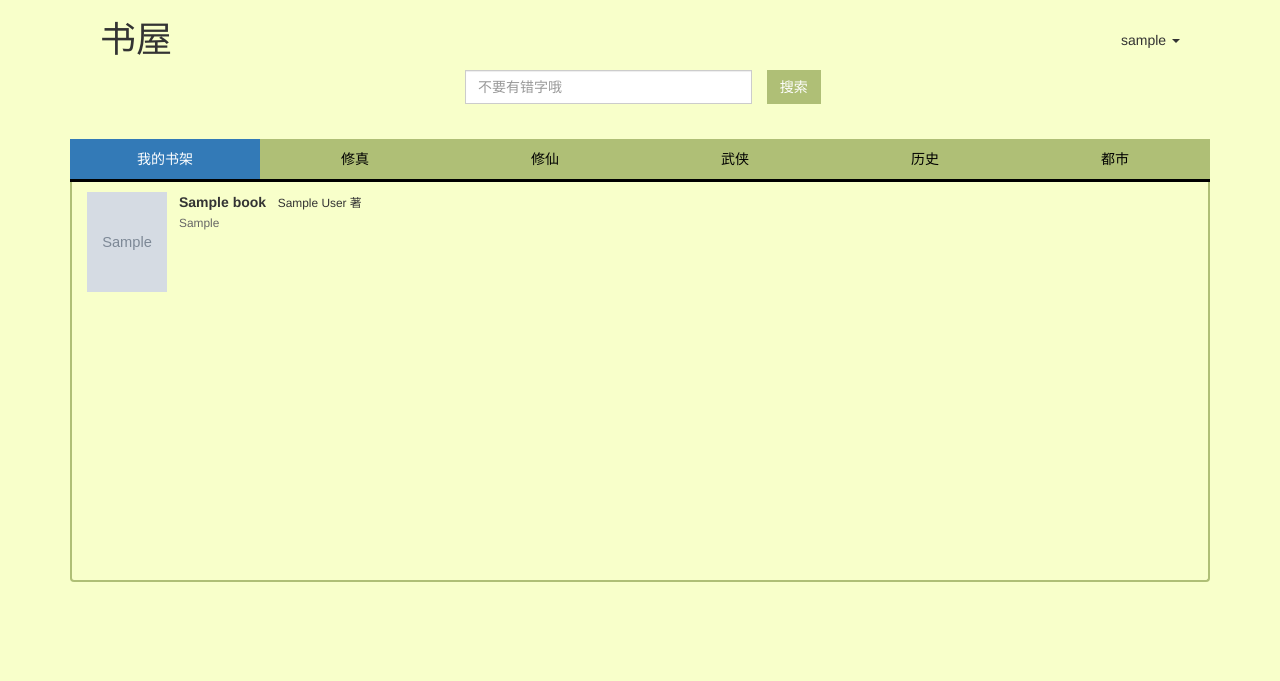
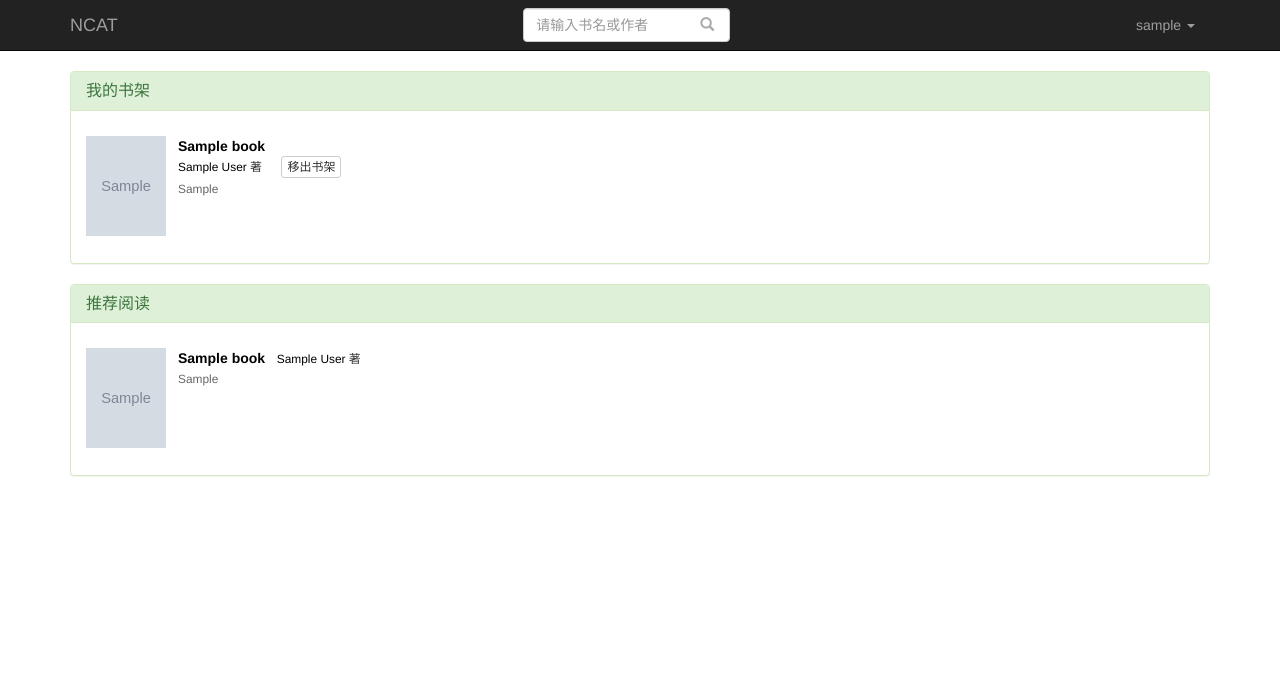
Before and after one commit to FFYFYY/bs, a Django app: page / in a window 1280 px wide. Shown: the top 681 px of the page. Run offline with Django 3.2, Linux system fonts and the light colour scheme; a user stored in the database is signed in; tables that the repository leaves empty hold one stand-in row (values such as "Sample post"); grey boxes marked "Sample" are stand-in pictures.

Commit message:
完善页面

```diff
--- a/ShuWu/ShuWu/urls.py
+++ b/ShuWu/ShuWu/urls.py
@@ -15,7 +15,7 @@ Including another URLconf
 """
 from django.contrib import admin
 from django.urls import path, include
-from . import views
+from ShuWu import views
 
 
 urlpatterns = [
--- a/ShuWu/novels/urls.py
+++ b/ShuWu/novels/urls.py
@@ -3,9 +3,11 @@ from . import views
 
 urlpatterns = [
     path('', views.index_view, name='index'),
-    path('search', views.search_view, name='search'),
-    path('login', views.login_view, name='login'),
-    path('logout', views.logout_view, name='logout'),
-    path('register', views.register_view, name='register'),
-    path('novel/<int>', views.novel_view, name='novel')
+    path('search/', views.search_view, name='search'),
+    path('author/', views.author_view, name='author'),
+    path('login/', views.login_view, name='login'),
+    path('logout/', views.logout_view, name='logout'),
+    path('register/', views.register_view, name='register'),
+    path('book/<int:book_id>/', views.book_view, name='book'),
+    path('like/<int:book_id>/', views.like_view, name='like')
 ]
--- a/ShuWu/novels/views.py
+++ b/ShuWu/novels/views.py
@@ -1,33 +1,91 @@
-from django.shortcuts import render, HttpResponse, redirect, reverse
+from django.shortcuts import render, HttpResponse, redirect, reverse, get_object_or_404
+from django.contrib.auth import logout, login, authenticate
 from .models import Books, BookUrls, Likes
 from django.contrib.auth.models import User
 from .form import RegisterForm, LoginForm
-from django.contrib.auth import logout, login, authenticate
+from django.core.cache import cache
+from django.http import JsonResponse
 from django.db.models import Q
 
 
 def index_view(request):
-    books = Books.objects.all()
-    context = {
-        'books': books,
-    }
+    context = {}
+    if request.user.is_authenticated:
+        like_books = Likes.objects.filter(user=request.user)
+        context['books'] = like_books
+
+    hot_search_novels = cache.get('hot_search_novels')
+    if not hot_search_novels:
+        hot_search_novels = Books.objects.all().order_by('-searches')[:30]
+        cache.set('hot_search_novels', hot_search_novels, 3600)
+
+    context['hot_search_novels'] = hot_search_novels
     return render(request, 'index.html', context)
 
 
 def search_view(request):
-    msg = request.POST.get("msg").strip()
-    # sources = Sources.objects.filter(Q(book__icontains=msg))
-    # for i in sources:
-    #     print(i)
-    return HttpResponse(msg)
+    msg = request.GET.get("msg").strip()
+    context = {}
+    context['book_count'] = 0
+    if not msg:
+        return render(request, 'search.html', context)
+    books = Books.objects.filter(
+        Q(book_name__icontains=msg) | Q(author__icontains=msg))
+    book_count = books.count()
+    if book_count < 500:
+        context['books'] = books
+        context['book_count'] = book_count
+    else:
+        context['book_count'] = 0
+    return render(request, 'search.html', context)
 
 
-def novel_view(request):
-    pass
+def author_view(request):
+    msg = request.GET.get("msg").strip()
+    context = {}
+    if not msg:
+        context['book_count'] = 0
+        return render(request, 'search.html', context)
+    books = Books.objects.filter(author=msg)
+    book_count = books.count()
+    context['books'] = books
+    context['book_count'] = book_count
+    return render(request, 'search.html', context)
 
 
-def like_view(request):
-    pass
+def book_view(request, book_id):
+    book = get_object_or_404(Books, id=book_id)
+    book_urls = BookUrls.objects.filter(book=book_id)
+    context = {}
+    if request.user.is_authenticated:
+        is_like = Likes.objects.filter(book=book, user=request.user)
+        if is_like:
+            context['like'] = "取消收藏"
+        else:
+            context['like'] = "加入书架"
+    context['book'] = book
+    context['book_urls'] = book_urls
+    book.searches += 1
+    book.save()
+    return render(request, 'book.html', context)
+
+
+def like_view(request, book_id):
+    data = {}
+    if request.user.is_authenticated:
+        book = get_object_or_404(Books, id=book_id)
+        is_like = Likes.objects.filter(book=book, user=request.user)
+        if is_like:
+            is_like.delete()
+            data['like'] = False
+        else:
+            like = Likes(book=book, user=request.user)
+            like.save()
+            data['like'] = True
+        data['status'] = 'SUCCESS'
+    else:
+        data['status'] = 'ERROR'
+    return JsonResponse(data)
 
 
 def logout_view(request):
--- /dev/null
+++ b/ShuWu/static/css/base.css
@@ -0,0 +1,27 @@
+ a {
+  color: black;
+}
+a:focus, a:hover {
+  text-decoration: none;
+}
+.book_img {
+  float: left;
+  margin-right: 12px;
+  width: 80px;
+  height: 100px;
+  overflow: hidden;
+}
+.book_img img {
+  width: 100%;
+  height: 100%;
+  transition: all .3s;
+}
+.book_img img:hover {
+  transform: scale(1.1);
+}
+.search{
+  background: none;
+  border: none;
+  margin-left: -3em;
+  color: #aaa;
+}
--- /dev/null
+++ b/ShuWu/templates/base.html
@@ -0,0 +1,57 @@
+<!DOCTYPE html>
+{% load static %}
+
+<html>
+<head>
+  <title>NCAT</title>
+  <meta charset="utf8">
+  <link rel="icon" href="{% static 'img/favicon.ico' %}"/>
+  <link rel="stylesheet" href="https://cdn.jsdelivr.net/npm/bootstrap@3.3.7/dist/css/bootstrap.min.css">
+  <link rel="stylesheet" href="{% static 'css/base.css' %}">
+  <script src="https://cdn.bootcss.com/jquery/3.3.1/jquery.min.js"></script>
+  <script src="https://cdn.jsdelivr.net/npm/bootstrap@3.3.7/dist/js/bootstrap.min.js"></script>
+</head>
+
+<body>
+  <nav class="navbar navbar-inverse navbar-static-top">
+    <div class="container">
+      <div style="display: flex; justify-content: space-between;">
+        <a class="navbar-brand" href="{% url 'books:index' %}">NCAT</a>
+        <form class="navbar-form" action="{% url 'books:search' %}">
+          <div class="form-group">
+            <input type="text" class="form-control" name="msg" required="required" placeholder="请输入书名或作者">
+          </div>
+          <button type="submit" class="btn search"><span class="glyphicon glyphicon-search"></span>
+          </button>
+        </form>
+        <ul class="nav navbar-nav">
+          {% if user.is_authenticated %}
+          <li class="dropdown" >
+            <a href="#" class="dropdown-toggle" data-toggle="dropdown" role="button" aria-haspopup="true" aria-expanded="false">{{ user.username }}  <span class="caret"></span></a>
+            <ul class="dropdown-menu dropdown-menu-right" style="min-width:100%;">
+              {% if user.is_staff or user.is_superuser %}
+              <li><a href="{% url 'admin:index' %}" target="_blank">后台管理</a></li>
+              <li role="separator" class="divider"></li>
+              {% endif %}
+              <li><a href="{% url 'books:logout' %}?from={{ request.path }}">退出登录</a></li>
+            </ul>
+          </li>
+          {% else %}
+          <li><a href="{% url 'books:login' %}?from={{ request.path }}">登录</a> </li>
+          <li> <a href="{% url 'books:register' %}?from={{ request.path }}">注册</a></li>
+          {% endif %}
+        </ul>
+      </div>
+    </div>
+  </div>
+</nav>
+<div class="container">
+  {% block content %}
+  {% endblock %}
+</div>
+
+{% block script %}
+{% endblock%}
+
+</body>
+</html>
--- a/ShuWu/templates/index.html
+++ b/ShuWu/templates/index.html
@@ -1,182 +1,91 @@
-<!DOCTYPE html>
-{% load static %}
+{% extends 'base.html' %}
 
-<html>
-<head>
-  <title>书屋</title>
-  <meta charset="utf8">
-  <link rel="icon" href="{% static 'img/favicon.ico' %}"/>
-  <link rel="stylesheet" href="https://cdn.jsdelivr.net/npm/bootstrap@3.3.7/dist/css/bootstrap.min.css">
-  <script src="https://cdn.bootcss.com/jquery/3.3.1/jquery.min.js"></script>
-  <script src="https://cdn.jsdelivr.net/npm/bootstrap@3.3.7/dist/js/bootstrap.min.js"></script>
-  <style>
-    * {
-      box-sizing: border-box;
-    }
+{% block content %}
+{% if user.is_authenticated %}
 
-    body {
-      background-color: rgba(243, 255, 162, 0.56);
-      height: 100%;
-      width: 100%;
-      padding: 0;
-      margin: 0;
-    }
-
-    a {
-      color: black;
-
-    }
-
-    a:focus, a:hover {
-      text-decoration: none;
-    }
-
-    .nav-pills li {
-      padding: 0 -2px;
-    }
-
-    .nav-pills li a {
-      border-radius: 0;
-    }
-
-    .btn-primary {
-      background-color: #afbf76;
-      border-color: #afbf76;
-    }
-
-    .book_img {
-      float: left;
-      margin-right: 12px;
-      width: 80px;
-      height: 100px;
-      overflow: hidden;
-
-    }
-
-    .book_img img {
-      width: 100%;
-      height: 100%;
-      transition: all .3s;
-    }
-
-    .book_img img:hover {
-      transform: scale(1.1);
-    }
-
-  </style>
-</head>
-
-<body>
-<div class="container" style="height:100%;">
-  <div class="col-lg-12">
-    <div class="col-lg-6"><h1>书屋</h1></div>
-    <div class="col-lg-6 text-right" style="margin-top: 30px;">
-      {% if user.is_authenticated %}
-        <div class="dropdown" style="display: inline-block;">
-          <p style="display: inline-block;" class="dropdown-toggle" data-toggle="dropdown" role="button">{{ user.username }}
-            <span class="caret"></span></p>
-          <ul class="dropdown-menu dropdown-menu-right" style="min-width:100%;">
-            {% if user.is_staff or user.is_superuser %}
-            <li><a href="{% url 'admin:index' %}" target="_blank">后台管理</a></li>
-                <li role="separator" class="divider"></li>
-            {% endif %}
-            <li><a href="{% url 'books:logout' %}?from={{ request.get_full_path }}">退出登录</a></li>
-          </ul>
+<div class="panel panel-success">
+	<div class="panel-heading">
+		<h3 class="panel-title">我的书架</h3>
 	</div>
-      {% else %}
-      <a href="{% url 'books:login' %}">登录</a> &nbsp; <a href="{% url 'books:register' %}">注册</a>
-      {% endif %}
+	<div class="panel-body">
+		<div class="row" id="bookshelf">
+			{% for book in books %}
+			<div class="col-lg-4" id="{{ book.book.id }}">
+				<div style="height: 102px;  margin: 10px 0;">
+					<div class="book_img" style="float: left; margin-right: 12px;">
+						<a href="{% url 'books:book' book_id=book.book.id %}" target="_blank">
+							<img src="{{ book.book.img_url }}" alt="暂无封面">
+						</a>
+					</div>
+					<div style="width: auto;">
+						<a href="{% url 'books:book' book_id=book.book.id %}"><strong>{{ book.book.book_name }}</strong></a><br>
+						<small><a href="{% url 'books:author' %}?msg={{ book.book.author }}">{{ book.book.author }}</a> 著</small>
+						&nbsp;&nbsp;&nbsp;
+						<a  class="btn btn-default btn-xs remove" id="{{ book.book.id }}0">移出书架</a>
+						<br>
+						<small style="color: #666">{{ book.book.intro|truncatechars:60 }}</small>
 					</div>
 				</div>
-  <div class="col-lg-4 col-md-offset-4 input-group" style="margin-bottom: 20px;">
-    <form action="{% url 'books:search' %}" method="post">
-        {% csrf_token %}
-        <div class="form-group col-lg-10" style="margin-right: 0;">
-          <input type="text" class="form-control" name="msg" required="required" placeholder="不要有错字哦">
 			</div>
-      <button type="submit" style="border-radius: 0; margin-left: : 0;" class="btn btn-primary">搜索</button>
-    </form>
-    <!-- <form>
-
-    <input type="text" class="form-control" placeholder="" aria-describedby="basic-addon2">
-    <span class="input-group-btn">
-        <button class="btn btn-primary" style="margin-bottom: 20px;" type="button">搜索</button>
-      </span>
-    </form> -->
+			{% empty %}
+			<p class="col-lg-12">书架空空如也 ~~~~</p>
+			{% endfor %}
 		</div>
-
-
-  <div style="background-color: #afbf76; border-bottom: 3px solid black;">
-    <ul class="nav nav-pills nav-justified" id="myTab">
-      <li class="active"><a href="#my_books" data-toggle="tab">我的书架</a></li>
-      <li><a href="#xiuzhen" data-toggle="tab">修真</a></li>
-      <li><a href="#xianxia" data-toggle="tab">修仙</a></li>
-      <li><a href="#wuxia" data-toggle="tab">武侠</a></li>
-      <li><a href="#lishi" data-toggle="tab">历史</a></li>
-      <li><a href="#dushi" data-toggle="tab">都市</a></li>
-    </ul>
 	</div>
-
-  <div
-      style="overflow:hidden;border:2px solid #afbf76;border-top: none; border-bottom-left-radius: 4px; border-bottom-right-radius: 4px; min-height: 400px; margin-bottom: 100px;">
-    <div style="">
-      <div class="tab-content">
-
-        <div role="tabpanel" class="tab-pane active" id="my_books">
-          {% if user.is_authenticated %}
-
-          {% for book in books %}
-
-          {% empty %}
-          您暂无收藏的书籍
-          {% endfor %}
-
-          {% else %}
-
+</div>
 {% endif %}
 
-          {% for book in books %}
-
+<div class="panel panel-success">
+	<div class="panel-heading">
+		<h3 class="panel-title">推荐阅读</h3>
+	</div>
+	<div class="panel-body">
+		<div class="row">
+			{% for book in hot_search_novels %}
 			<div class="col-lg-4">
 				<div style="height: 102px;  margin: 10px 0;">
 					<div class="book_img" style="float: left; margin-right: 12px;">
-                <a href="" target="_blank">
+						<a href="{% url 'books:book' book_id=book.id %}" target="_blank">
 							<img src="{{ book.img_url }}" alt="暂无封面">
 						</a>
 					</div>
 					<div style="width: auto;">
-                <strong>{{ book.book_name }}</strong> &nbsp;
-                <small>{{ book.author }} 著</small>
+						<a href="{% url 'books:book' book_id=book.id %}"><strong>{{ book.book_name }}</strong></a> &nbsp;
+						<small><a href="{% url 'books:author' %}?msg={{ book.author }}">{{ book.author }}</a> 著</small>
 						<br>
-                <small style="color: #666">{{ book.intro|truncatechars:60 }}</small>
+						<small style="color: #666">{{ book.intro|truncatechars:80 }}</small>
+					</div>
+				</div>
+			</div>
+			{% empty %}
+			<p class="col-lg-12">嘟嘟嘟.....发生了某些未知的错误，是外星人入侵了吗，啊啊啊啊.......</p>
+			{% endfor %}
 		</div>
 	</div>
 </div>
 
-          {% empty %}
-          您暂无收藏的书籍
-          {% endfor %}
-        </div>
-        <div role="tabpanel" class="tab-pane" id="xiuzhen">
-          修真
-        </div>
-        <div role="tabpanel" class="tab-pane" id="xianxia">
-          仙侠
-        </div>
-        <div role="tabpanel" class="tab-pane" id="wuxia">
-          武侠
-        </div>
-        <div role="tabpanel" class="tab-pane" id="lishi">
-          历史
-        </div>
-        <div role="tabpanel" class="tab-pane" id="dushi">
-          都市
-        </div>
-      </div>
-    </div>
-  </div>
-</div>
+{% endblock %}
+
+{% block script %}
+
 <script>
+	$(function(){
+		$(".remove").click(function(){
+			var book_id = $(this).attr('id') / 10;
+			var url = "like/" + book_id;
+			var el_id = '#' + book_id;
+			$.ajax({
+				url: url,
+				success: function(data){
+					if(data['status']=='SUCCESS'){
+						$(el_id).remove();
+					}
+					else{
+						alert("嘟嘟嘟.....发生了某些未知的错误，是外星人入侵了吗，啊啊啊啊.......");
+					}
+				}});
+		});
+	});
 </script>
-</body>
-</html>
+
+{% endblock%}
```
Also changed, not shown: ShuWu/ShuWu/settings.py (+12 -1 lines), ShuWu/templates/book.html (added, +46 -0 lines), ShuWu/templates/login.html (+7 -11 lines), ShuWu/templates/register.html (+6 -10 lines), ShuWu/templates/search.html (added, +21 -0 lines). Lines whose indentation alone changed are shown as unchanged.
